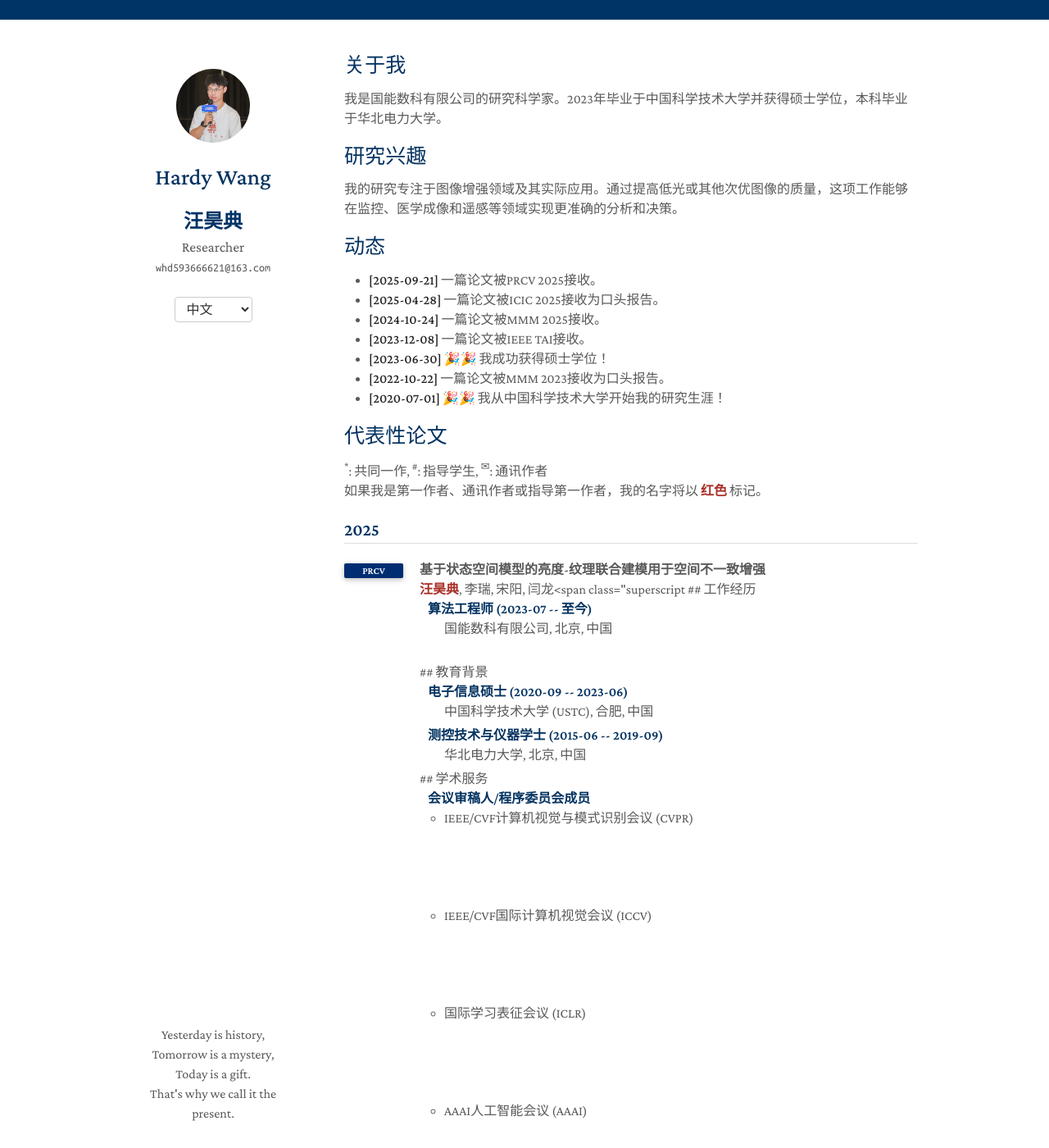
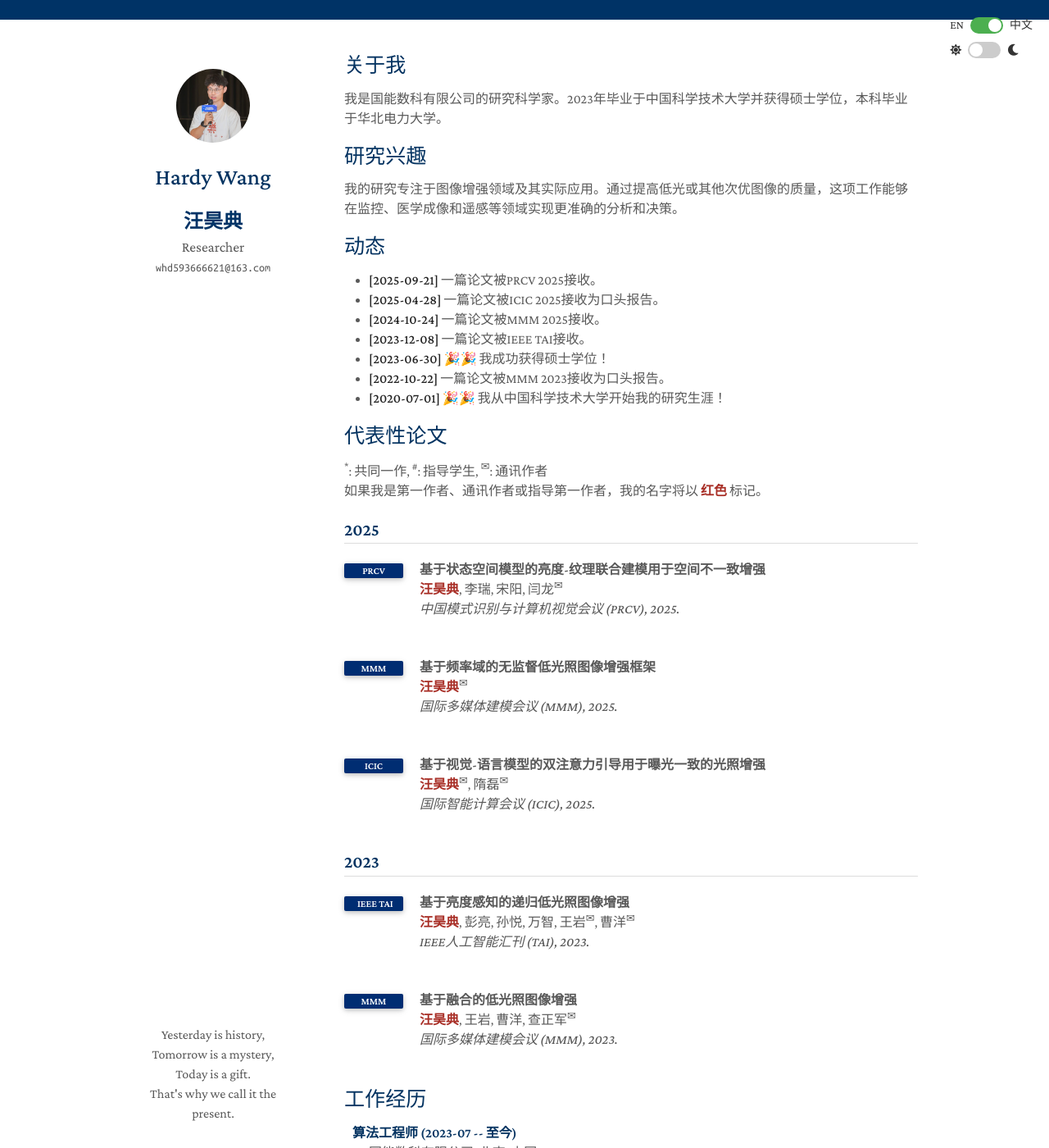
Before and after one commit to 7407810/hardywang.github.io, a Jekyll site: the page built from index.zh.md, in a window 1280 px wide and 1400 px high. Shown: the whole window at 82% size. Built offline with Jekyll 4.4.1, drawn with Linux system fonts in a browser that asks for light colours; nearby versions of some CDN libraries; a style sheet for code colours, icons or effects is not loaded; our own code applies the rules of GitHub Pages for plain Markdown files.

Commit message:
Add files via upload

```diff
--- a/_includes/publications.zh.md
+++ b/_includes/publications.zh.md
@@ -17,4 +17,58 @@
   <div class="col-sm-3 abbr" style="position: relative;"> <abbr class="badge" style="width:40px; align:middle">PRCV</abbr> </div>
   <div class="col-sm-9" style="position: relative;padding-right: 15px;padding-left: 20px;">
     <div class="title">基于状态空间模型的亮度-纹理联合建模用于空间不一致增强</div>
-    <div class="author"><b style="color:#a82e26">汪昊典</b>, 李瑞, 宋阳, 闫龙<span class="superscript
+    <div class="author"><b style="color:#a82e26">汪昊典</b>, 李瑞, 宋阳, 闫龙<span class="superscript">&#9993;</span></div>
+    <div class="periodical"><em>中国模式识别与计算机视觉会议 (PRCV), 2025.</em></div>
+  </div>
+</div>
+</li>
+
+<li>
+<div class="pub-row">
+  <div class="col-sm-3 abbr" style="position: relative;"> <abbr class="badge" style="width:40px; align:middle">MMM</abbr> </div>
+  <div class="col-sm-9" style="position: relative;padding-right: 15px;padding-left: 20px;">
+    <div class="title">基于频率域的无监督低光照图像增强框架</div>
+    <div class="author"><b style="color:#a82e26">汪昊典</b><span class="superscript">&#9993;</span></div>
+    <div class="periodical"><em>国际多媒体建模会议 (MMM), 2025.</em></div>
+  </div>
+</div>
+</li>
+
+<li>
+<div class="pub-row">
+  <div class="col-sm-3 abbr" style="position: relative;"> <abbr class="badge" style="width:40px; align:middle">ICIC</abbr> </div>
+  <div class="col-sm-9" style="position: relative;padding-right: 15px;padding-left: 20px;">
+    <div class="title">基于视觉-语言模型的双注意力引导用于曝光一致的光照增强</div>
+    <div class="author"><b style="color:#a82e26">汪昊典</b><span class="superscript">&#9993;</span>, 隋磊<span class="superscript">&#9993;</span></div>
+    <div class="periodical"><em>国际智能计算会议 (ICIC), 2025.</em></div>
+  </div>
+</div>
+</li>
+
+<!-- 2023年 -->
+<h3 class="bibliography-year" style="font-size: 1.3rem; padding-bottom:5px; border-bottom: 1px solid #ddd;"> 2023 </h3>
+
+<li>
+<div class="pub-row">
+  <div class="col-sm-3 abbr" style="position: relative;"> <abbr class="badge" style="width:40px; align:middle">IEEE TAI</abbr> </div>
+  <div class="col-sm-9" style="position: relative;padding-right: 15px;padding-left: 20px;">
+    <div class="title">基于亮度感知的递归低光照图像增强</div>
+    <div class="author"><b style="color:#a82e26">汪昊典</b>, 彭亮, 孙悦, 万智, 王岩<span class="superscript">&#9993;</span>, 曹洋<span class="superscript">&#9993;</span></div>
+    <div class="periodical"><em>IEEE人工智能汇刊 (TAI), 2023.</em></div>
+  </div>
+</div>
+</li>
+
+<li>
+<div class="pub-row">
+  <div class="col-sm-3 abbr" style="position: relative;"> <abbr class="badge" style="width:40px; align:middle">MMM</abbr> </div>
+  <div class="col-sm-9" style="position: relative;padding-right: 15px;padding-left: 20px;">
+    <div class="title">基于融合的低光照图像增强</div>
+    <div class="author"><b style="color:#a82e26">汪昊典</b>, 王岩, 曹洋, 查正军<span class="superscript">&#9993;</span></div>
+    <div class="periodical"><em>国际多媒体建模会议 (MMM), 2023.</em></div>
+  </div>
+</div>
+</li>
+
+</ol>
+</div>
--- a/_layouts/homepage.html
+++ b/_layouts/homepage.html
@@ -84,19 +95,122 @@
           height: 30px;
         }
 
-        .language-switcher {
-          margin-bottom: 10px;
+        /* Top-right controls */
+        .top-controls {
+          position: fixed;
+          top: 20px;
+          right: 20px;
+          z-index: 1000;
+          display: flex;
+          flex-direction: column;
+          gap: 10px;
         }
 
-        .language-switcher select {
-          padding: 5px 10px;
-          border: 1px solid #ccc;
-          border-radius: 4px;
-          background-color: white;
-          font-size: 1rem;
+        /* Switch styles */
+        .switch-container {
+          display: flex;
+          align-items: center;
+          gap: 8px;
+          font-size: 14px;
           color: #333;
         }
+
+        .switch {
+          position: relative;
+          display: inline-block;
+          width: 40px;
+          height: 20px;
+        }
+
+        .switch input {
+          opacity: 0;
+          width: 0;
+          height: 0;
+        }
+
+        .slider {
+          position: absolute;
+          cursor: pointer;
+          top: 0;
+          left: 0;
+          right: 0;
+          bottom: 0;
+          background-color: #ccc;
+          transition: .4s;
+          border-radius: 20px;
+        }
+
+        .slider:before {
+          position: absolute;
+          content: "";
+          height: 16px;
+          width: 16px;
+          left: 2px;
+          bottom: 2px;
+          background-color: white;
+          transition: .4s;
+          border-radius: 50%;
+        }
+
+        input:checked + .slider {
+          background-color: #4CAF50;
+        }
+
+        input:focus + .slider {
+          box-shadow: 0 0 1px #4CAF50;
+        }
+
+        input:checked + .slider:before {
+          transform: translateX(20px);
+        }
+
+        /* Dark mode styles */
+        body.dark-mode {
+          background-color: #121212;
+          color: #e0e0e0;
+        }
+
+        body.dark-mode .wrapper {
+          background-color: #1e1e1e;
+          border-color: #333;
+        }
+
+        body.dark-mode a {
+          color: #4da6ff;
+        }
+
+        body.dark-mode a:hover {
+          color: #7db3ff;
+        }
+
+        body.dark-mode .badge {
+          background-color: #333;
+          color: #e0e0e0;
+        }
     </style>
+
+    <!-- Top-right controls -->
+    <div class="top-controls">
+      <!-- Language switch -->
+      <div class="switch-container">
+        <span>EN</span>
+        <label class="switch">
+          <input type="checkbox" id="language-switch">
+          <span class="slider"></span>
+        </label>
+        <span>中文</span>
+      </div>
+
+      <!-- Dark mode switch -->
+      <div class="switch-container">
+        <i class="fas fa-sun"></i>
+        <label class="switch">
+          <input type="checkbox" id="dark-mode-switch">
+          <span class="slider"></span>
+        </label>
+        <i class="fas fa-moon"></i>
+      </div>
+    </div>
 
     <div class="wrapper">
       <header>
@@ -127,14 +241,6 @@
         <br>
         <br>
         <div class="social-icons">
-        <!-- Language switcher -->
-        <div class="language-switcher">
-          <select id="language-select" onchange="switchLanguage(this.value)">
-            <option value="en">English</option>
-            <option value="zh">中文</option>
-          </select>
-        </div>
-        <br>
         {% if site.cv_link %}
         <a style="margin: 0 0 0 0" href="{{ site.cv_link }}" target="_blank">
           <i class="ai ai-cv" style="font-size:1.3rem;"></i>
```
Also changed, not shown: other parts of _layouts/homepage.html (+28 -17 lines).
